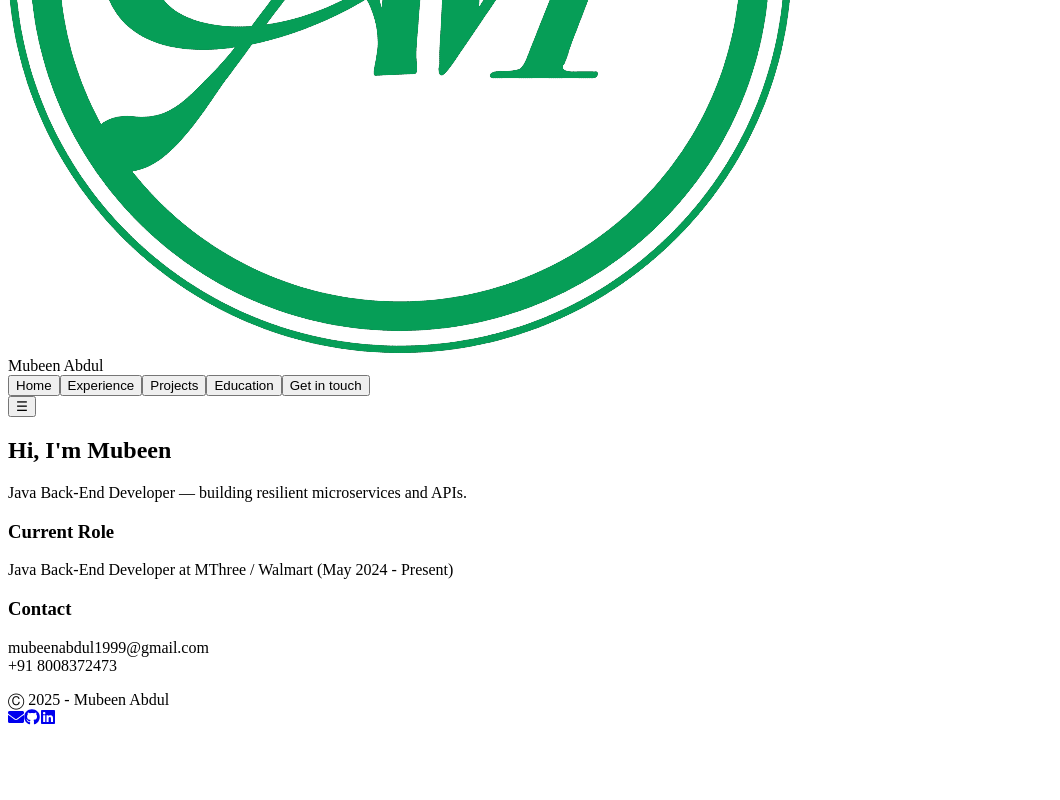
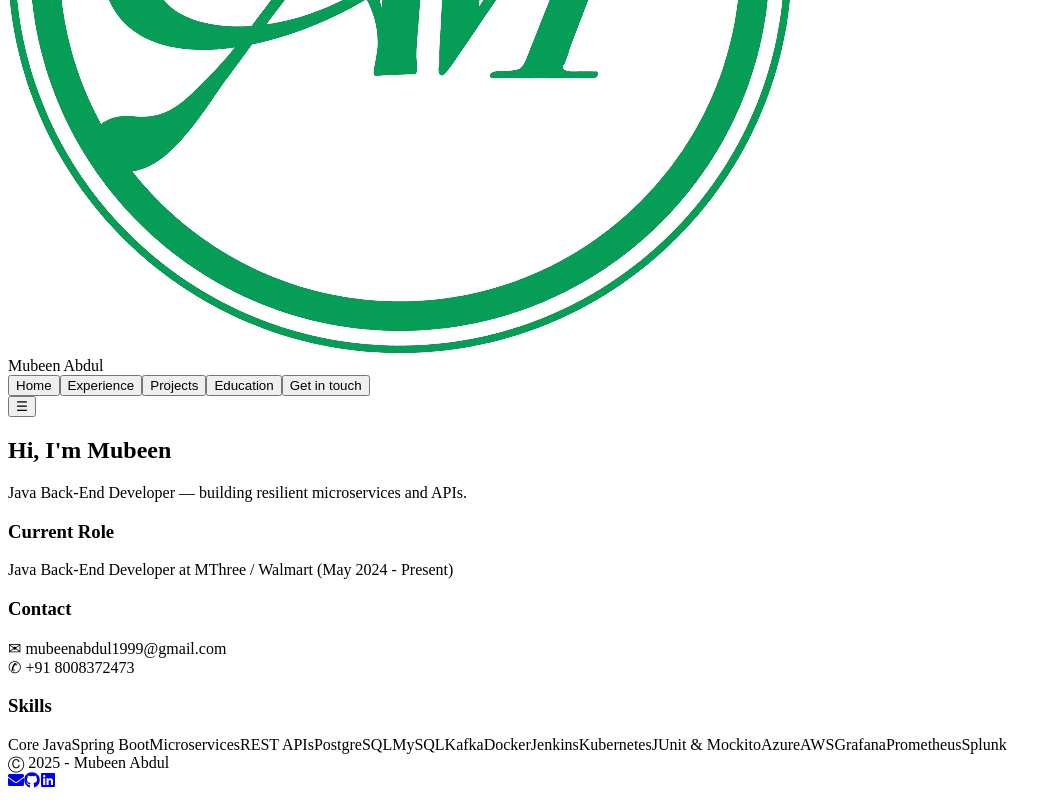
Before and after one commit to Abdul-Mubeen-git/portfolio_vite_react, a React (Vite) app: page / in a window 1280 px wide. Shown: the part 1266-2066 px from the top of the page, without its empty margins (0-1060 px from the left). Before the commit the page ends 2003 px from the top, so only its background shows below. Built offline with nearby package versions, Linux system fonts and the light colour scheme; the HTML template or start-up script is replaced by a standard one.

Commit message:
update : skills casules to the home, and card-row

```diff
--- a/src/App.jsx
+++ b/src/App.jsx
@@ -3,7 +3,8 @@ import Home from "./pages/Home";
 import Experience from "./pages/Experience";
 import Projects from "./pages/Projects";
 import Education from "./pages/Education";
-import Skills from "./pages/Skills";
+import GetInTouch from "./pages/GetInTouch";
+
 import logo from "./assets/fevicon.png";
 import { FaEnvelope, FaGithub, FaLinkedin } from "react-icons/fa";
 
@@ -104,7 +105,7 @@ export default function App() {
       {active === "experience" && <Experience />}
       {active === "projects" && <Projects />}
       {active === "education" && <Education />}
-      {active === "get in touch" && <Skills />}
+      {active === "get in touch" && <GetInTouch />}
     </main>;
   }
 
--- a/src/pages/Education.jsx
+++ b/src/pages/Education.jsx
@@ -4,7 +4,8 @@ export default function Education(){
   return (
     <section className="page">
       <h1>Education</h1>
-      <div className="edu-item">
+      <div className='card-row'>
+        <div className="edu-item">
         <h3>B.Tech — Computer Science & Engineering</h3>
         <p>Rajiv Gandhi University of Knowledge and Technologies (RGUKT) — CGPA: 7.7 / 10.0<br/>July 2018 – Sept 2022</p>
       </div>
@@ -16,6 +17,7 @@ export default function Education(){
         <h3>Class 10 — SSC</h3>
         <p>Board of Secondary Education, Andhra Pradesh — CGPA: 8.3 / 10.0</p>
       </div>
+      </div>
     </section>
   )
 }
--- a/src/pages/Experience.jsx
+++ b/src/pages/Experience.jsx
@@ -4,7 +4,8 @@ export default function Experience(){
   return (
     <section className="page">
       <h1>Experience</h1>
-      <div className="experience-item">
+      <div className='card-row'>
+        <div className="experience-item">
         <h3>Java Back-End Developer — MThree / Walmart</h3>
         <p><strong>May 2024 – Present</strong> | Bengaluru, Karnataka</p>
         <ul>
@@ -23,6 +24,7 @@ export default function Experience(){
           <li>Deployed services to Azure App Services and used Blob Storage.</li>
         </ul>
       </div>
+      </div>
     </section>
   )
 }
--- a/src/pages/GT.jsx
+++ b/src/pages/GetInTouch.jsx
@@ -1,6 +1,6 @@
 import React from 'react'
 
-export default function GT(){
+export default function getInTouch(){
   return (
     <section className="page">
       <h1>Get in touch</h1>
--- a/src/pages/Home.jsx
+++ b/src/pages/Home.jsx
@@ -1,4 +1,9 @@
 import React from 'react'
+
+const skills = [
+  'Core Java', 'Spring Boot', 'Microservices', 'REST APIs', 'PostgreSQL', 'MySQL',
+  'Kafka', 'Docker', 'Jenkins', 'Kubernetes', 'JUnit & Mockito', 'Azure', 'AWS', 'Grafana', 'Prometheus', 'Splunk'
+]
 
 export default function Home(){
   return (
@@ -13,9 +18,21 @@ export default function Home(){
         </div>
         <div className="card">
           <h3>Contact</h3>
-          <p>mubeenabdul1999@gmail.com<br/>+91 8008372473</p>
+          <p>&#9993; mubeenabdul1999@gmail.com<br/>&#9990; +91 8008372473</p>
         </div>
+        {skills_f()}
       </div>
     </section>
   )
+
+  function skills_f(){
+    return (
+      <section >
+        <h1>Skills</h1>
+        <div className="skills-grid">
+          {skills.map((s, i) => <span key={i} className="skill-pill">{s}</span>)}
+        </div>
+      </section>
+    )
+  }
 }
--- a/src/pages/Projects.jsx
+++ b/src/pages/Projects.jsx
@@ -19,7 +19,7 @@ export default function Projects(){
   return (
     <section className="page">
       <h1>Projects</h1>
-      <div className="projects-grid">
+      <div className="card-row">
         {sampleProjects.map((p, i) => (
           <article className="project-card" key={i}>
             <h3>{p.title}</h3>
--- a/src/pages/Skills.jsx
+++ /dev/null
@@ -1,17 +0,0 @@
-import React from 'react'
-
-const skills = [
-  'Core Java', 'Spring Boot', 'Microservices', 'REST APIs', 'PostgreSQL', 'MySQL',
-  'Kafka', 'Docker', 'Jenkins', 'Kubernetes', 'JUnit & Mockito', 'Azure', 'AWS', 'Grafana', 'Prometheus', 'Splunk'
-]
-
-export default function Skills(){
-  return (
-    <section >
-      <h1>Skills</h1>
-      <div className="skills-grid">
-        {skills.map((s, i) => <span key={i} className="skill-pill">{s}</span>)}
-      </div>
-    </section>
-  )
-}
--- a/src/styles.css
+++ b/src/styles.css
@@ -22,6 +22,10 @@ html, body, #root {
   font-family: Inter, ui-sans-serif, system-ui, -apple-system, "Segoe UI", Roboto, "Helvetica Neue", Arial;
   scroll-behavior: smooth;
   background: var(--bg);
+  /* making the txt not selectable */
+  -webkit-user-select: none;
+  -ms-user-select: none;
+  user-select: none;
 }
 
 /* App Root & Background */
@@ -253,12 +257,10 @@ html, body, #root {
   padding: 1rem 2rem;
 }
 
-.page div {
-  display: grid;
-  grid-template-columns: repeat(auto-fit, minmax(320px, 1fr));
-  gap: 1.2rem;
-  margin-top: 1.5rem;
-  width: 80dvw;
+.page {
+  max-height: 60dvh;
+  max-width: 80dvw;
+  margin: 0 auto;
 }
 
 .card,
```
